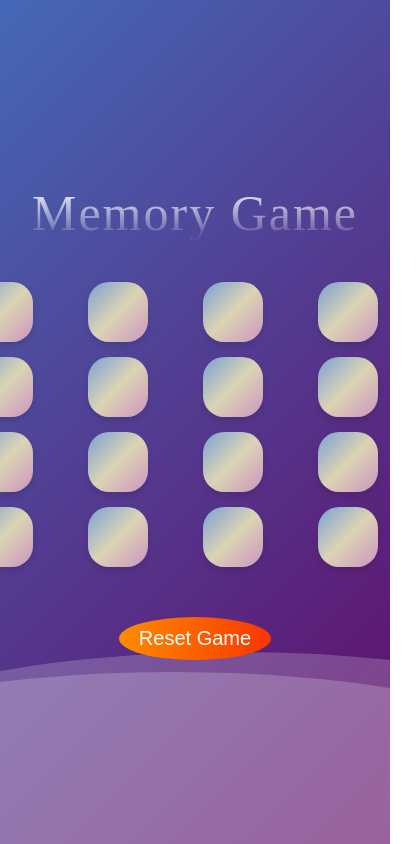
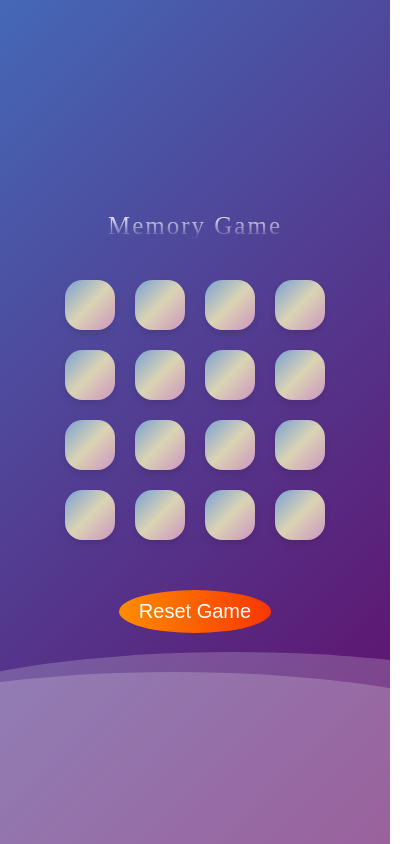
Before and after one commit to loganathanramsaran/Memory-Game, a plain HTML site: page index.html in a window 390 px wide. Shown: the whole page, 418 px wide, since content can reach past the window. Drawn offline with Linux system fonts and the light colour scheme; a web font is replaced by a local one.

Commit message:
responsive

```diff
--- a/index.css
+++ b/index.css
@@ -37,12 +37,26 @@ h1 {
     -webkit-text-fill-color: transparent;
     }
 
+@media screen and (max-width: 600px) {
+    .h1{
+        font-size: 25px;
+    }
+}
+
 .game-board {
     display: grid;
-    grid-template-columns: repeat(4, 100px);
-    gap: 15px;
+    grid-template-columns: auto auto auto auto;
+    gap: 40px;
     margin-bottom: 50px;
+    column-gap: 40px;
 }
+@media screen and (max-width: 600px) {
+    .game-board{
+        gap: 20px;
+    }
+}
+
+
 
 .card {
     width: 60px;
@@ -57,6 +71,14 @@ h1 {
     cursor: pointer;
     box-shadow: 0 4px 6px rgba(0, 0, 0, 0.1);
     transition: all 0.3s;
+}
+@media screen and (max-width: 600px) {
+    .card{
+        height: 50px;
+        width: 50px;
+        font-size: 20px;
+    }
+
 }
 
 
--- a/index.html
+++ b/index.html
@@ -13,7 +13,7 @@
     <img src="./assets/rabbit.png" class="rabbit" alt="rabbit">
     <div class="wave"></div>
     <div class="wave"></div>
-    <h1>Memory Game</h1>
+    <h1 class="h1">Memory Game</h1>
     <div id="game-board" class="game-board"></div>
     <button id="reset-button" class="reset-button">Reset Game</button>
 
```
